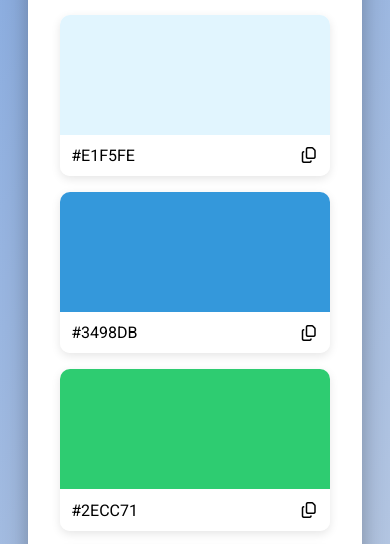
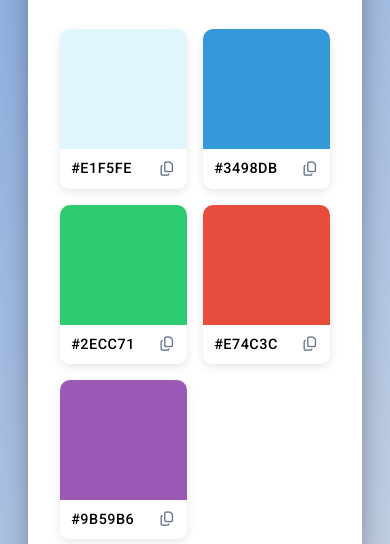
Before and after one commit to PeyMuz/Color-Pallete-Generator, a plain HTML site: page index.html in a window 390 px wide. Shown: the part 230-774 px from the top of the page. Drawn offline with Linux system fonts and the light colour scheme.

Commit message:
Finished CSS. Now adding Js code

```diff
--- a/index.js
+++ b/index.js
@@ -0,0 +1,2 @@
+const generateBtn = document.getElementById("generate-btn");
+const palleteContainer = document.querySelector(".palette-container");
--- a/style.css
+++ b/style.css
@@ -96,4 +96,26 @@
     display: flex;
     align-items: center;
     justify-content: space-between;
+    font-size: 0.9rem;
 }
+
+.hex-value{
+    font-weight: 500;
+    letter-spacing: 0.5px;
+}
+
+.copy-btn{
+    cursor: pointer;
+    color: #64748b;
+    transition: color 0.2s;
+}
+
+.copy-btn:hover{
+    color: #667eea;
+}
+
+@media(max-width:768px){
+   .palette-container{
+     grid-template-columns: repeat(auto-fit, minmax(100px, 1fr));
+   }
+}
```
